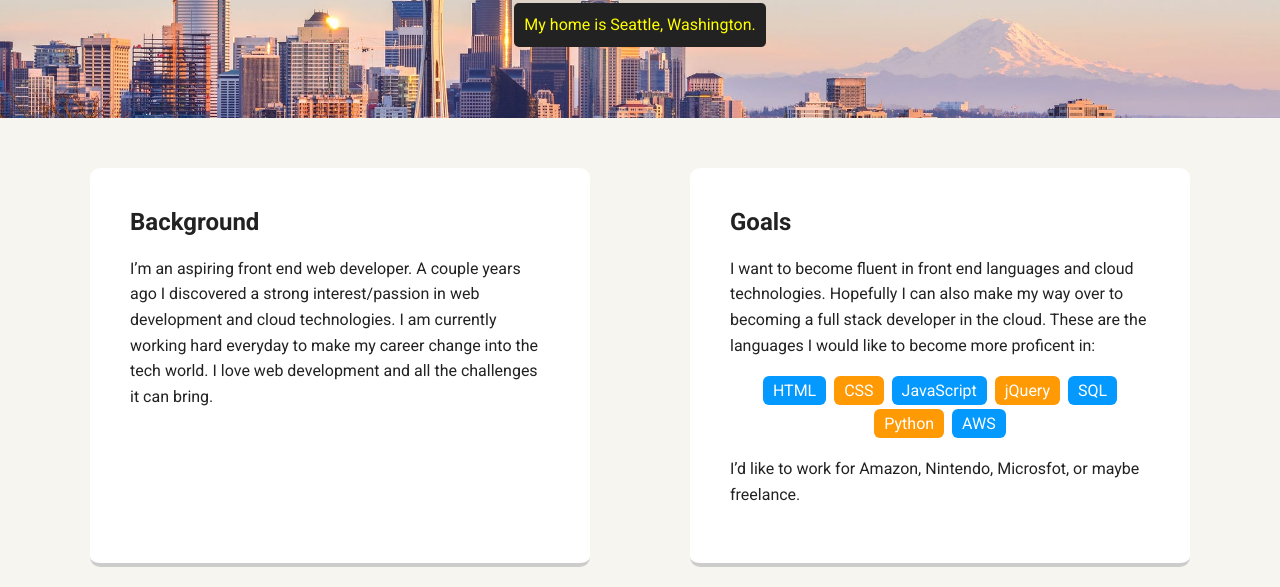
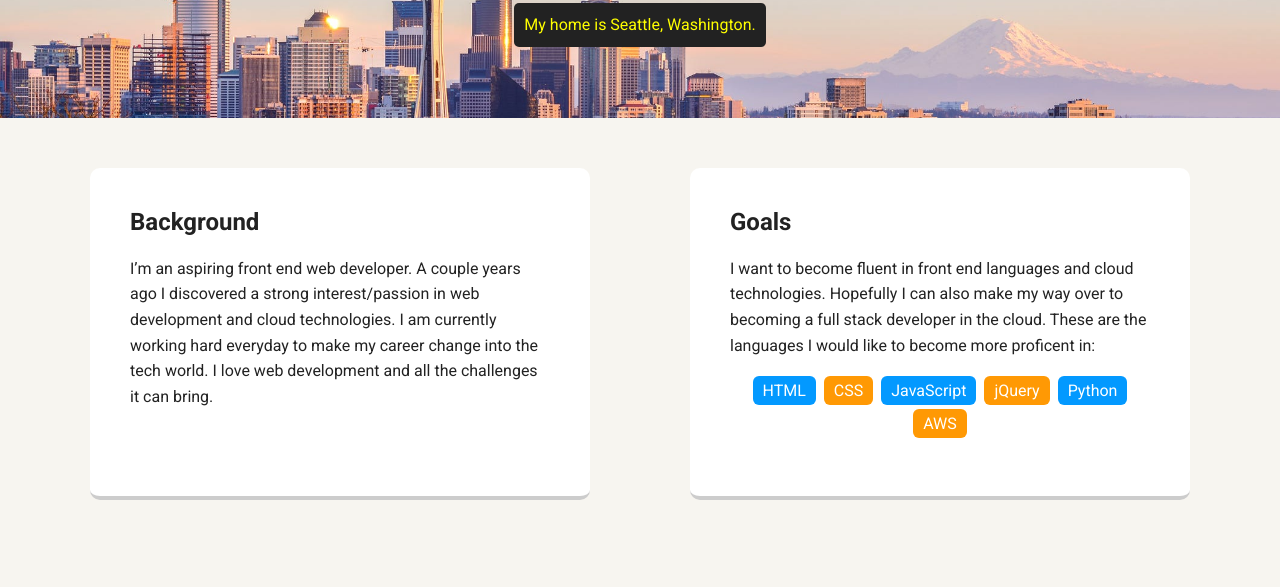
Before and after one commit to BlakeACollins/PersonalWebPage, a plain HTML site: page index.html in a window 1280 px wide. Shown: the part 352-939 px from the top of the page. Drawn offline with Linux system fonts and the light colour scheme; a web font is replaced by a local one.

Commit message:
Add files via upload

```diff
--- a/index.html
+++ b/index.html
@@ -39,11 +39,10 @@
           <li>CSS</li>
           <li>JavaScript</li>
           <li>jQuery</li>
-          <li>SQL</li>
           <li>Python</li>
           <li>AWS</li>
         </ul>
-        <p>I’d like to work for Amazon, Nintendo, Microsfot, or maybe freelance.</p>
+
       </div>
 
     </main>
```
